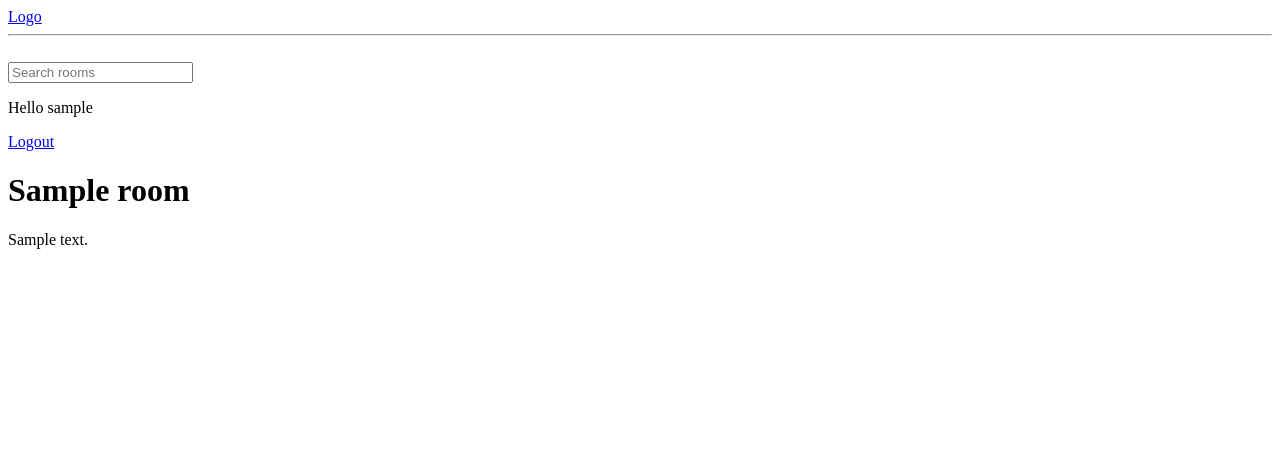
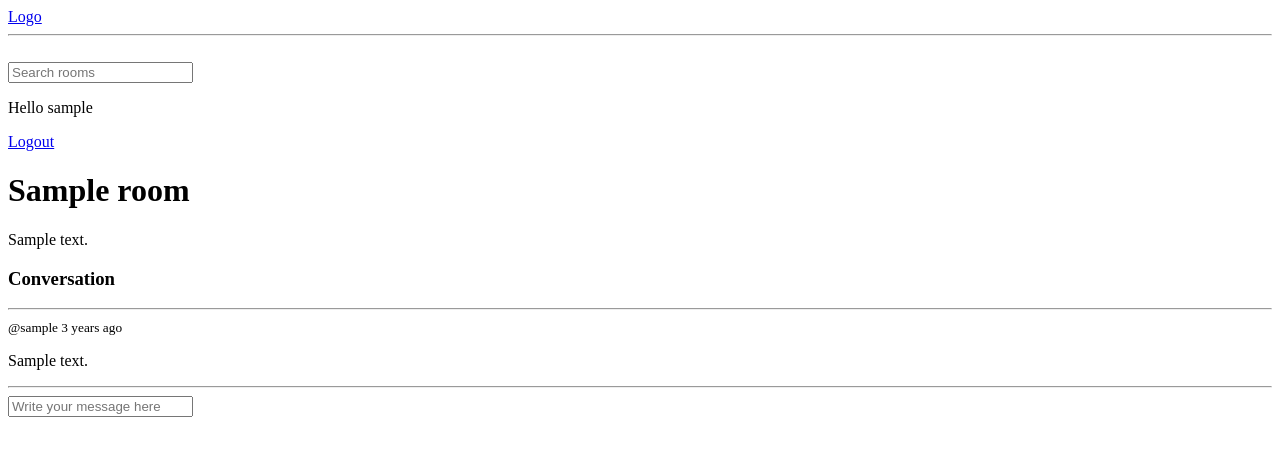
Before and after one commit to Flomasta/fairy_web, a Django app: page /room/1/ in a window 1280 px wide. Shown: the top 456 px of the page. Run offline with Django 4.2, Linux system fonts and the light colour scheme; a user stored in the database is signed in; tables that the repository leaves empty hold one stand-in row (values such as "Sample post").

Commit message:
Create chat messages in the room

```diff
--- a/base/templates/base/room.html
+++ b/base/templates/base/room.html
@@ -3,4 +3,25 @@
 {% block content %}
     <h1>{{ room.name }}</h1>
     <p>{{ room.description }}</p>
+
+    <div class="comment-wrapper">
+        <h3>Conversation</h3>
+        <hr>
+        {% for message in room_messages %}
+            <div>
+                <small>@{{ message.user }} {{ message.created|timesince }} ago</small>
+                <p>{{ message.body }}</p>
+                <hr>
+
+            </div>
+        {% endfor %}
+        {% if request.user.is_authenticated %}
+            <div class="comment-form">
+                <form action="" method="post">
+                    {% csrf_token %}
+                    <input type="text" name="body" placeholder="Write your message here">
+                </form>
+            </div>
+        {% endif %}
+    </div>
 {% endblock %}
--- a/base/views.py
+++ b/base/views.py
@@ -1,7 +1,7 @@
 from django.shortcuts import render, redirect
 from django.db.models import Q
 from django.http import HttpResponse
-from .models import Room, Topic
+from .models import Room, Topic, Message
 from .forms import RoomForm
 from django.contrib.auth.models import User
 from django.contrib import messages
@@ -73,15 +73,21 @@ def home(request):
 
 def room(request, pk):
     room = Room.objects.get(id=pk)
-    context = {'room': room}
+    room_messages = room.message_set.all().order_by('-created')
+    if request.method == 'POST':
+        message = Message.objects.create(
+            user=request.user,
+            room=room,
+            body=request.POST.get('body')
+        )
+        return redirect('room', pk=room.id)
+    context = {'room': room, 'room_messages': room_messages}
     return render(request, 'base/room.html', context)
 
 
 @login_required(login_url='login_page')
 def createRoom(request):
     form = RoomForm()
-    if request.user != room.host or request.user:
-        return HttpResponse('You are not allowed here')
     if request.method == 'POST':
         form = RoomForm(request.POST)
         if form.is_valid():
```
